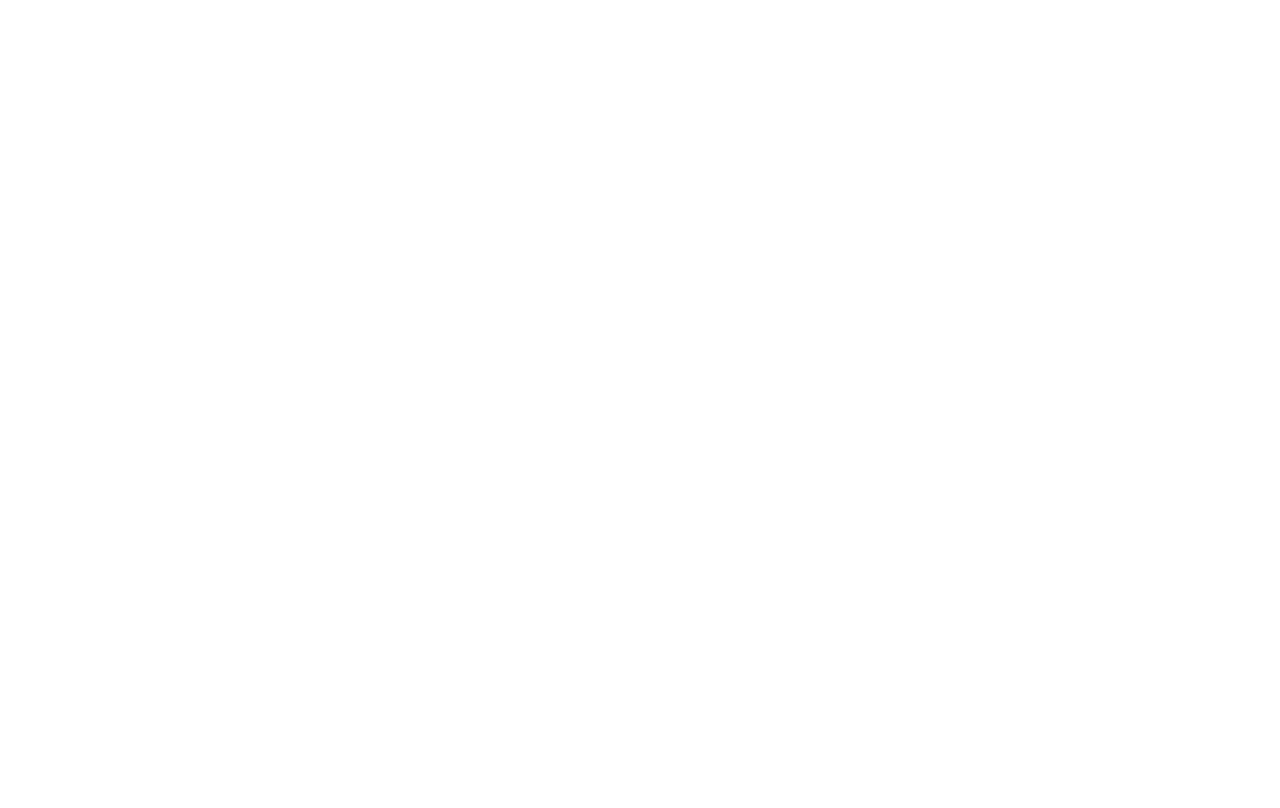
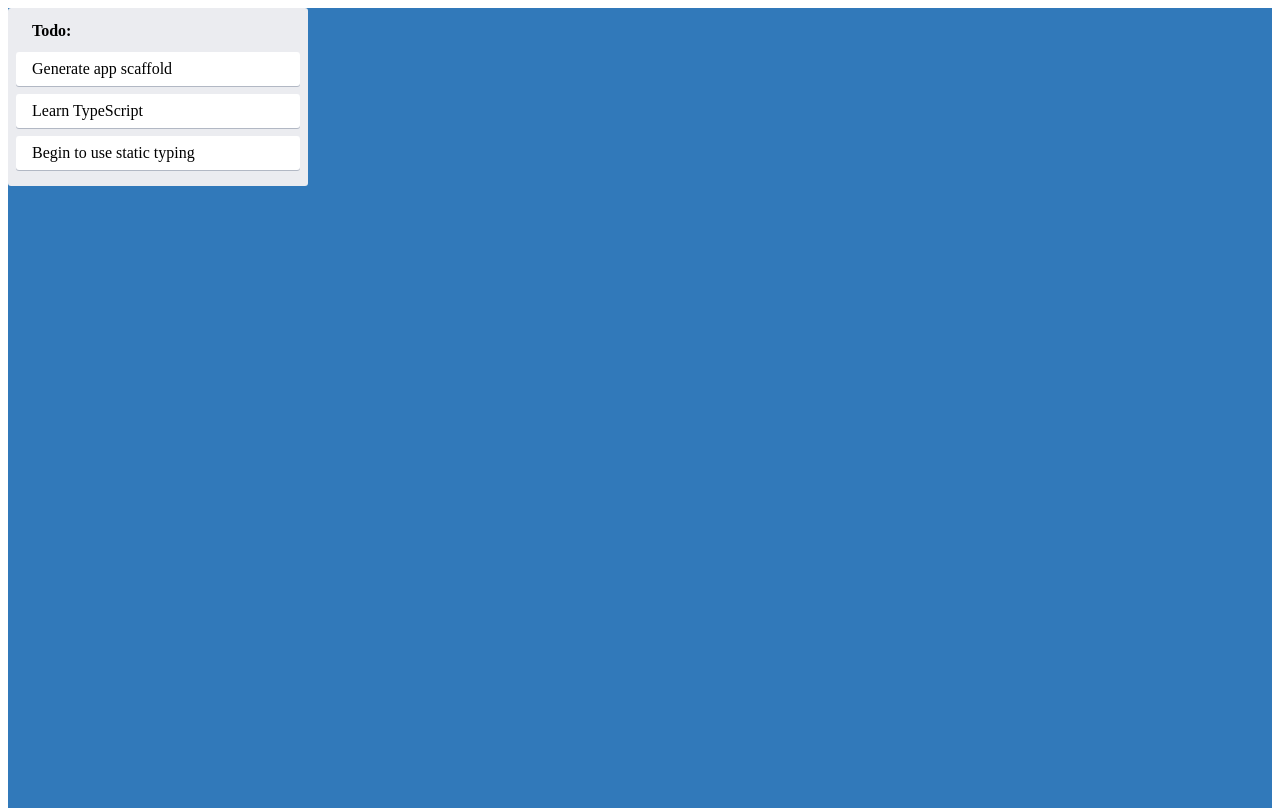
Before and after one commit to donkennie/trello-clone, a React (Create React App) app: page / in a window 1280 px wide. Built offline with nearby package versions, Linux system fonts and the light colour scheme.

Commit message:
add component for the card and column containers

```diff
--- a/src/App.tsx
+++ b/src/App.tsx
@@ -1,5 +1,10 @@
-import * as React from 'react';
+import { AppContainer } from "./styles";
+import {Column} from "./Column"
 
 export const App = () => {
-  return null
+  return (
+    <AppContainer>
+      <Column text ="Todo:"></Column>
+    </AppContainer>
+  )
 }
--- /dev/null
+++ b/src/Card.tsx
@@ -0,0 +1,9 @@
+import {CardContainer } from "./styles"
+
+type CardProps = {
+    text: string
+}
+
+export const Card = ({text}: CardProps) => {
+    return <CardContainer> {text} </CardContainer>
+}
--- /dev/null
+++ b/src/Column.tsx
@@ -0,0 +1,17 @@
+import {ColumnContainer, ColumnTitle} from "./styles"
+import {Card} from "./Card"
+
+type ColumnProps = {
+    text: string
+}
+
+export const Column = ({text}: ColumnProps) =>{
+    return (
+        <ColumnContainer>
+            <ColumnTitle>{text}</ColumnTitle>
+            <Card text="Generate app scaffold"></Card>
+            <Card text="Learn TypeScript"></Card>
+            <Card text="Begin to use static typing"></Card>
+        </ColumnContainer>
+    )
+}
--- a/src/styles.ts
+++ b/src/styles.ts
@@ -19,12 +19,12 @@ export const ColumnContainer = styled.div `
     flex-grow: 0;
 `
 
-export const ColumnTitle = `
+export const ColumnTitle = styled.div`
     padding: 6px 16px 12px;
     font-weight: bold;
 `
 
-export const CardContainer = `
+export const CardContainer = styled.div`
     background-color: #fff;
     cursor: pointer;
     margin-bottom: 0.5rem;
```
